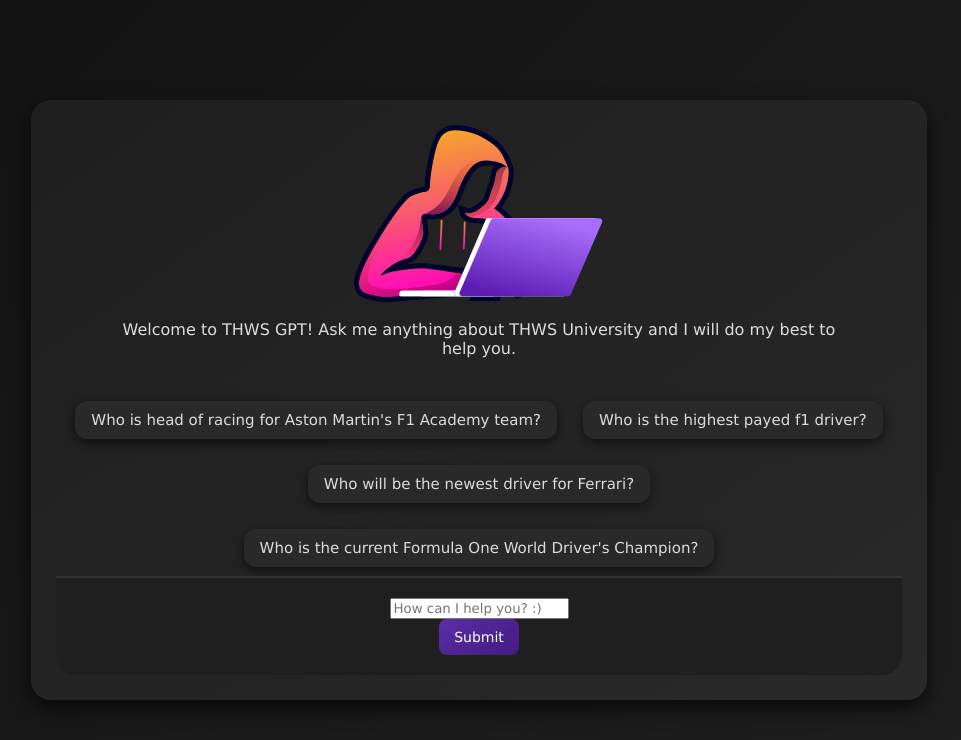
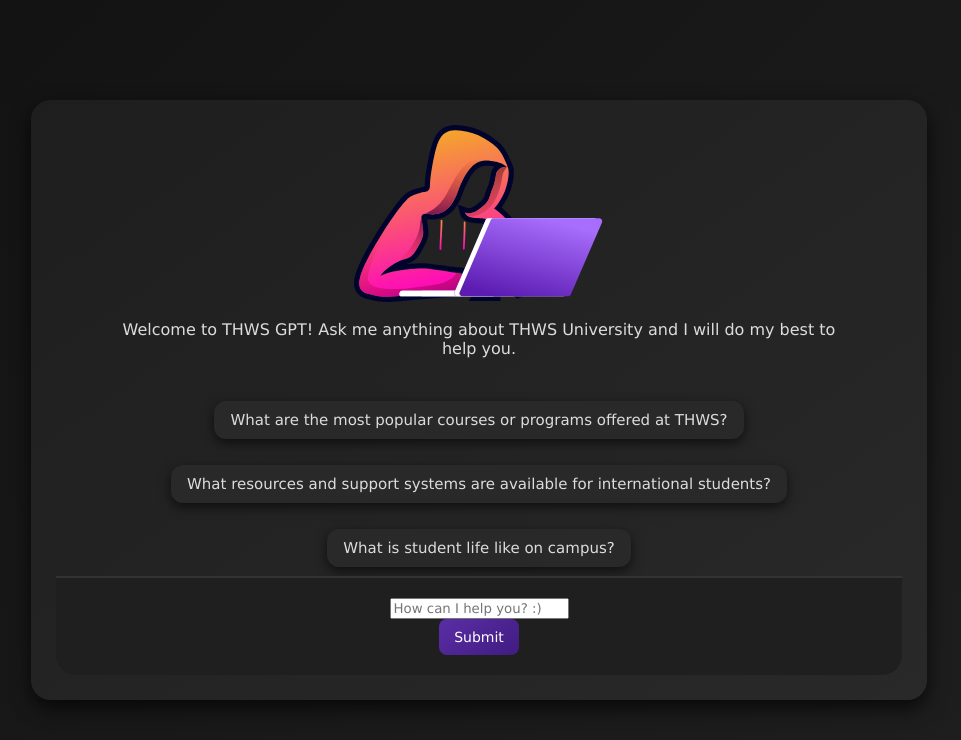
Before and after one commit to renaissanc/rag_test_alfa, a Next.js app: page / in a window 1280 px wide. Shown: the top 740 px of the page, without its empty margins (161-1122 px from the left). Built offline with nearby package versions, Linux system fonts and the light colour scheme.

Commit message:
Update PromptSuggestionsRow.tsx

```diff
--- a/app/components/PromptSuggestionsRow.tsx
+++ b/app/components/PromptSuggestionsRow.tsx
@@ -2,10 +2,9 @@
 
 const PromptSuggestionRow = ({ onPromptClick }) => {
     const prompts = [
-        "Who is head of racing for Aston Martin's F1 Academy team?",
-        "Who is the highest payed f1 driver?",
-        "Who will be the newest driver for Ferrari?",
-        "Who is the current Formula One World Driver's Champion?"
+        "What are the most popular courses or programs offered at THWS?",
+        "What resources and support systems are available for international students?",
+        "What is student life like on campus?"
     ]
 
     return(
```
